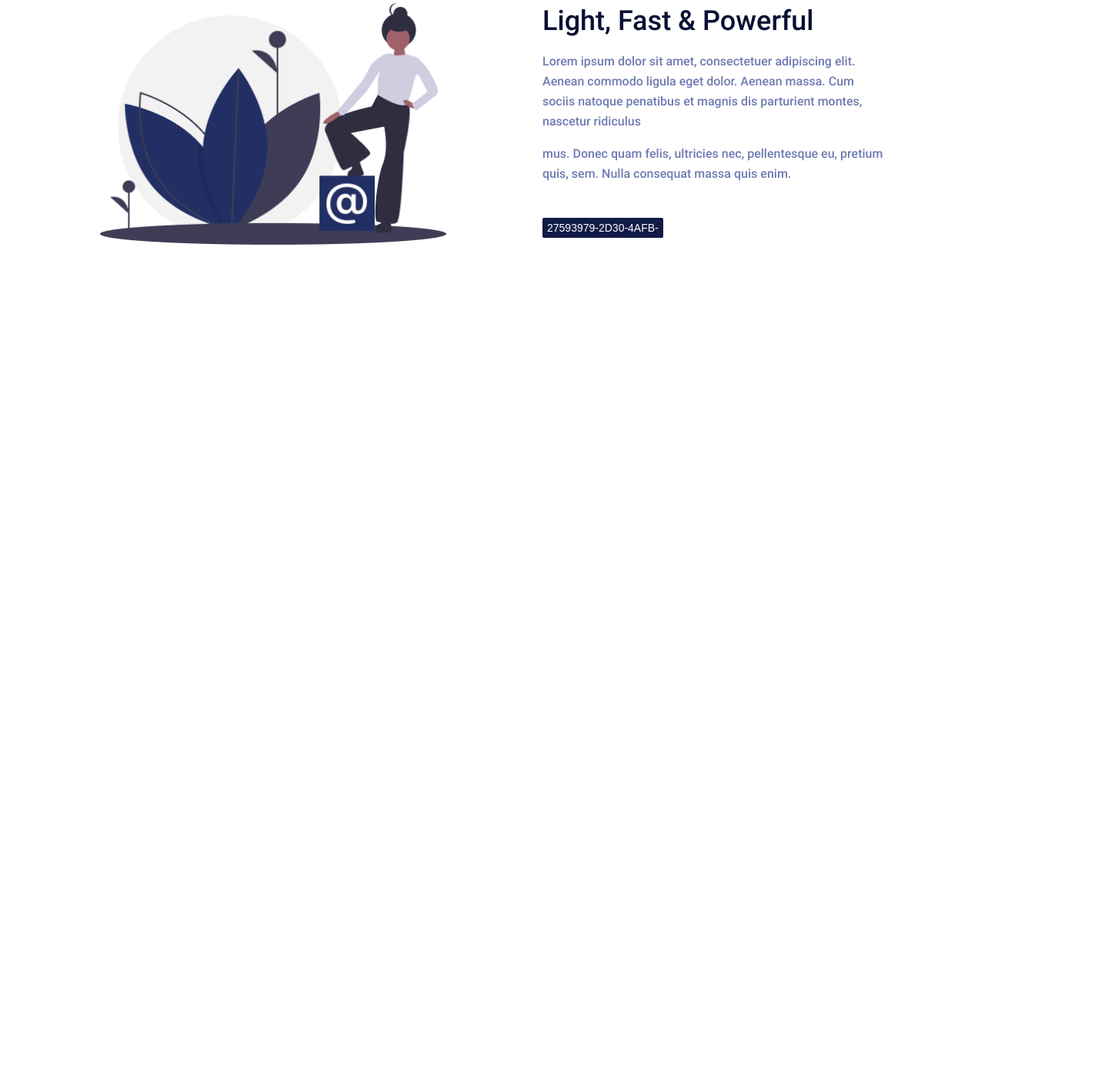
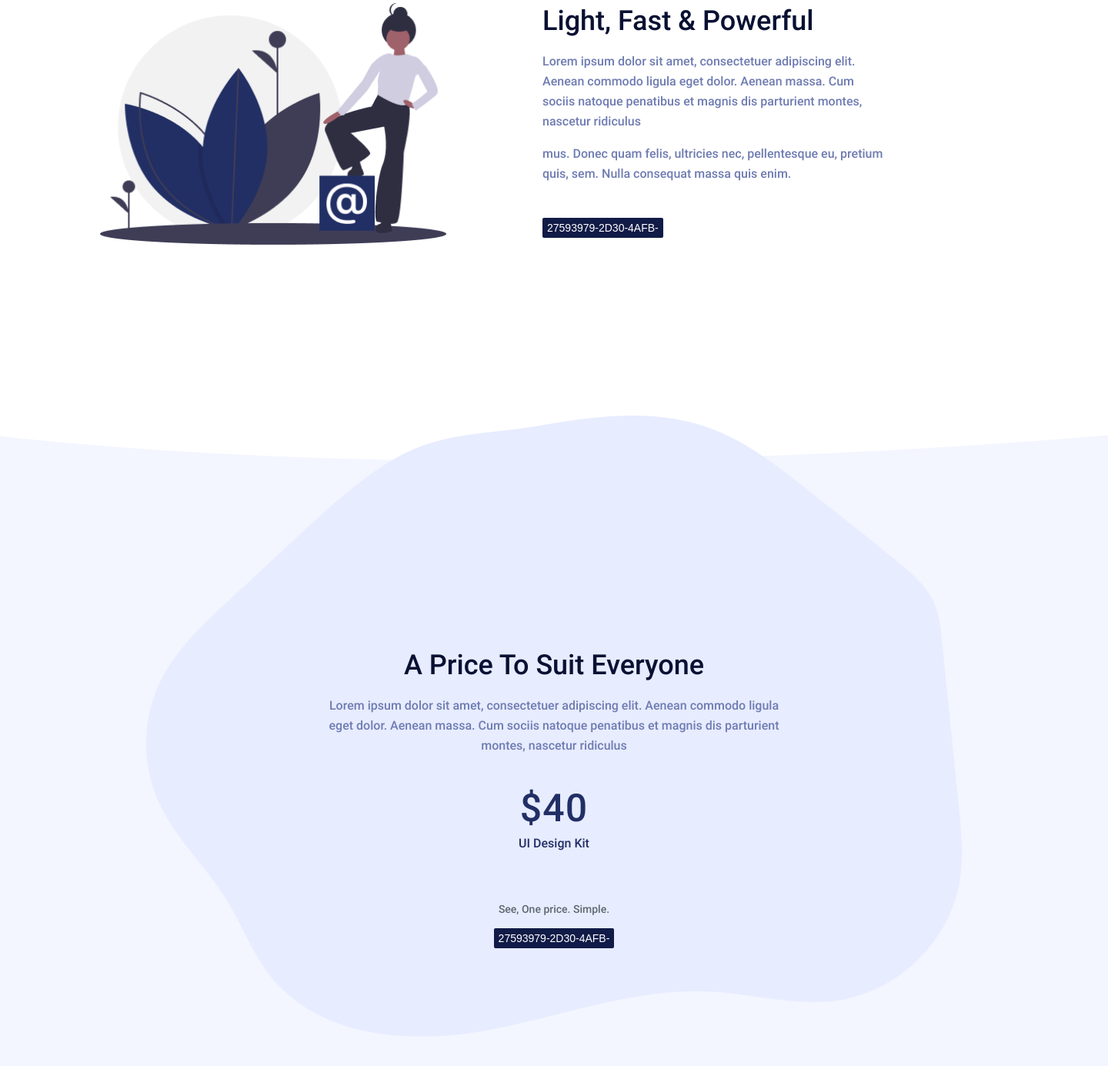
Before and after one commit to mazurenko913/landie, a plain HTML site: page index.html in a window 1280 px wide. Shown: the part 2812-4197 px from the top of the page at 77% size, 1440 px wide, since content can reach past the window. Before the commit the page ends 3130 px from the top, so only its background shows below. Drawn offline with Linux system fonts and the light colour scheme.

Commit message:
prise section

```diff
--- a/index.html
+++ b/index.html
@@ -10,7 +10,7 @@
   <link href="styles/style.css" rel="stylesheet">
   <link href="styles/fonts.css" rel="stylesheet">
   <link href="styles/benefits-section.css" rel="stylesheet">
-
+  <link href="styles/price-section.css" rel="stylesheet">
 </head>
 
 <body>
@@ -139,6 +139,19 @@
     </div>
   </div>
 
+  <div class="price-section">
+    <div class="price-wraper">
+      <h2 class="price-title">A Price To Suit Everyone</h2>
+      <p class="price-text">Lorem ipsum dolor sit amet, consectetuer adipiscing elit. Aenean commodo ligula<br>
+        eget dolor. Aenean massa. Cum sociis natoque penatibus et magnis dis parturient<br>
+        montes, nascetur ridiculus </p>
+        <p class="product-price">$40</p>
+        <p class="product-source">UI Design Kit</p>
+        <p class="product-response">See, One price. Simple.</p>
+        <button class="badge">27593979-2D30-4AFB-</button>
+    </div>
+  </div>
+
 </body>
 
 </html>
--- /dev/null
+++ b/styles/price-section.css
@@ -0,0 +1,52 @@
+.price-section{
+    background: url(../images/price-bg-1.png);
+    background-repeat: no-repeat;
+    width: 1440px;
+    height: 938px;
+    display: flex;
+    justify-content: center;
+}
+
+.price-section .price-wraper{
+    background: url(../images/price-bg-2.png);
+    background-repeat: no-repeat;
+    width: 1060px;
+    height: 806px;
+    text-align: center;
+    padding-top: 300px;
+}
+
+.price-section .price-title{
+    font-size: 36px;
+    line-height: 48px;
+    color: #091133;
+    margin-bottom: 16px;
+}
+
+.price-section .price-text{
+    font-size: 16px;
+    line-height: 26px;
+    color: #6F7CB2;
+    margin-bottom: 35px;
+}
+
+.price-section .product-price{
+    font-size: 50px;
+    line-height: 66px;
+    letter-spacing: 1px;
+    color: #222F65;
+}
+
+.price-section .product-source{
+    font-size: 16px;
+    line-height: 26px;
+    color: #222F65;
+    margin-bottom: 60px;
+}
+
+.price-section .product-response{
+    font-size: 14px;
+    line-height: 24px;
+    color: #5D6970;
+    margin-bottom: 13px;
+}
```
Also changed, not shown: images/price-bg-1.png (added), images/price-bg-2.png (added).
